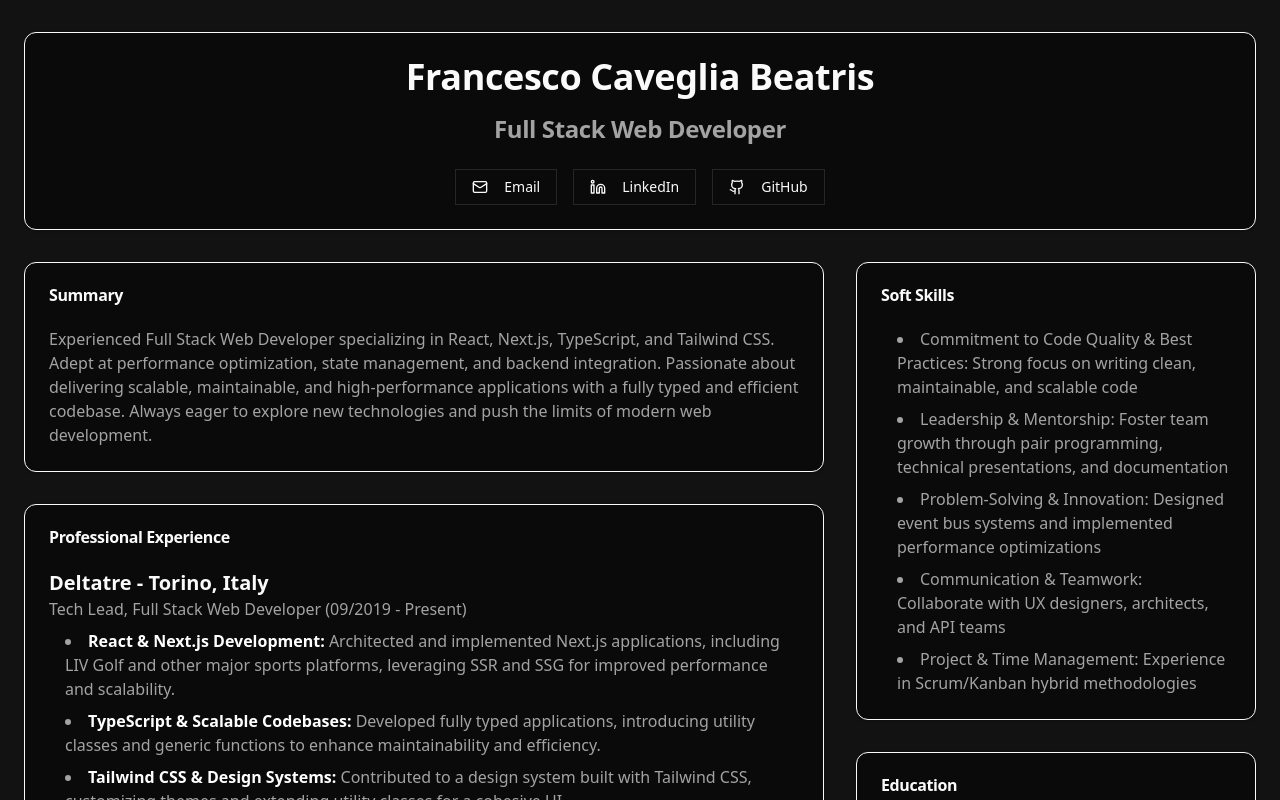
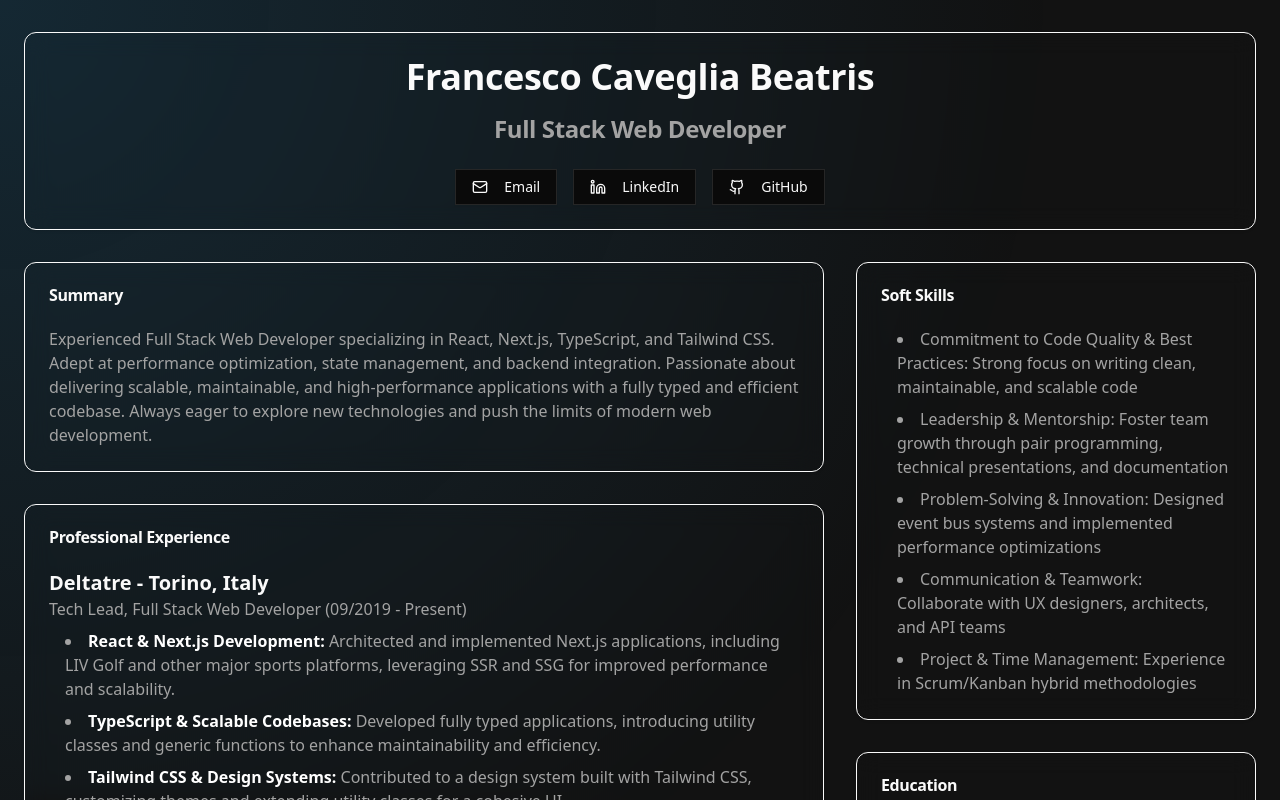
Before and after one commit to cavez86/portfolio, a Next.js app: page / in a window 1280 px wide. Shown: the top 800 px of the page. Built offline with nearby package versions, Linux system fonts and the light colour scheme.

Commit message:
Enhance global styles and improve card component appearance with backdrop blur effect

```diff
--- a/src/app/globals.css
+++ b/src/app/globals.css
@@ -43,3 +43,16 @@
   --radius-md: calc(var(--radius) - 2px);
   --radius-sm: calc(var(--radius) - 4px);
 }
+
+/* Add base styles after theme definition */
+@layer base {
+  body {
+    @apply relative;
+  }
+
+  body::before {
+    content: '';
+    @apply pointer-events-none fixed top-0 left-0 z-0 h-screen w-screen;
+    background: radial-gradient(circle at top left, rgb(from oklch(0.7 0.15 240) r g b / 0.15), transparent 70%);
+  }
+}
--- a/src/components/ui/card.tsx
+++ b/src/components/ui/card.tsx
@@ -11,7 +11,10 @@ const Card = ({
 }) => (
   <div
     ref={ref}
-    className={cn('bg-card text-card-foreground hover:bg-accent/50 rounded-xl border shadow-sm transition', className)}
+    className={cn(
+      'text-card-foreground hover:bg-accent/50 rounded-xl border bg-transparent shadow-sm backdrop-blur-md transition',
+      className
+    )}
     {...props}
   />
 );
```
